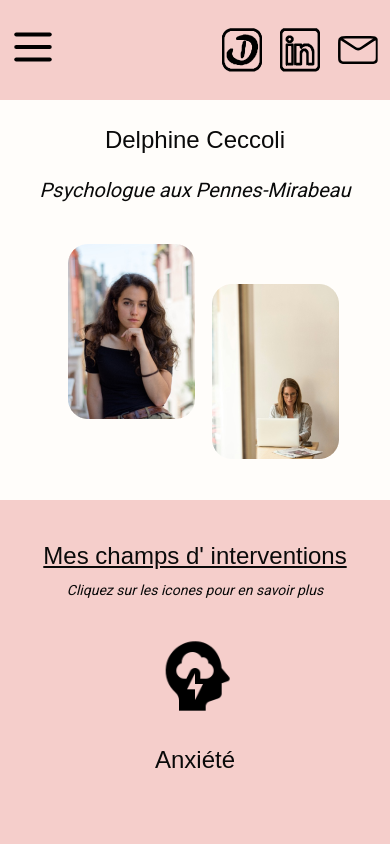
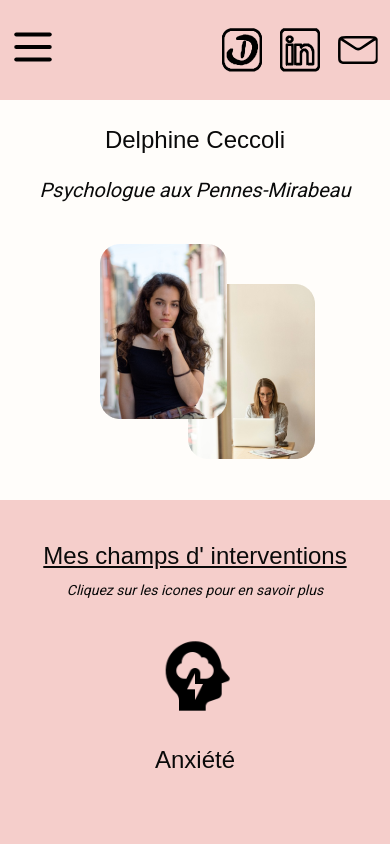
Before and after one commit to GuillaumeCeccoli/site-delphine, a Next.js app: page / in a window 390 px wide. Shown: the top 844 px of the page. Built offline with nearby package versions, Linux system fonts and the light colour scheme; a web font is replaced by a local one.

Commit message:
Modification emplacement image banner mobile

```diff
--- a/components/widgets/banner.tsx
+++ b/components/widgets/banner.tsx
@@ -16,14 +16,14 @@ const photos: Photo[] = [
     alt: "Une jolie brune pensive",
     width: 127,
     height: 175,
-    className: "relative top-10 right-16 z-10",
+    className: "relative top-10 right-8 lg:right-16 z-10",
   },
   {
     src: "/imgs/jolieblonde.png",
     alt: "Une jolie blonde derrière son bureau",
     width: 127,
     height: 175,
-    className: "absolute top-20 left-20",
+    className: "absolute top-20 left-14 lg:left-20",
   },
 ];
 
```
